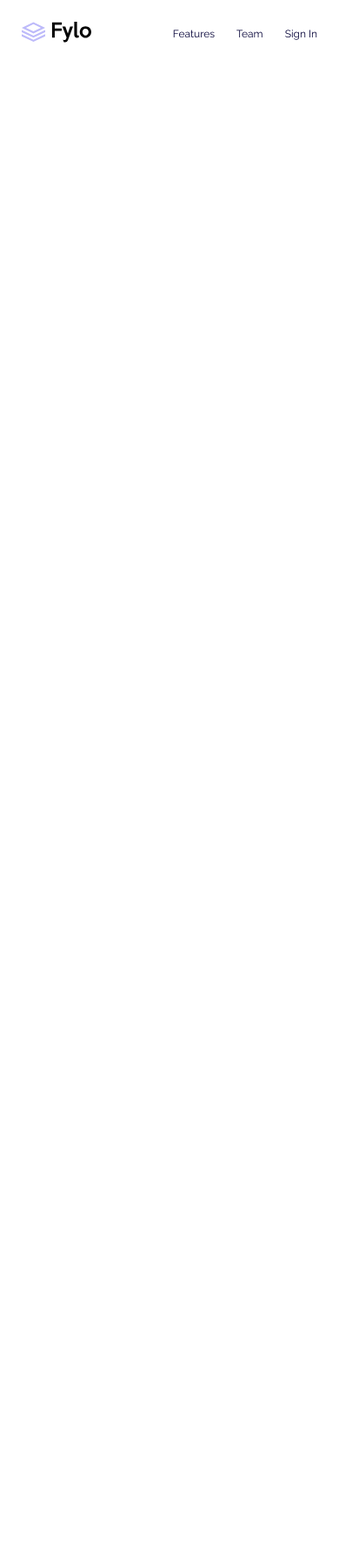
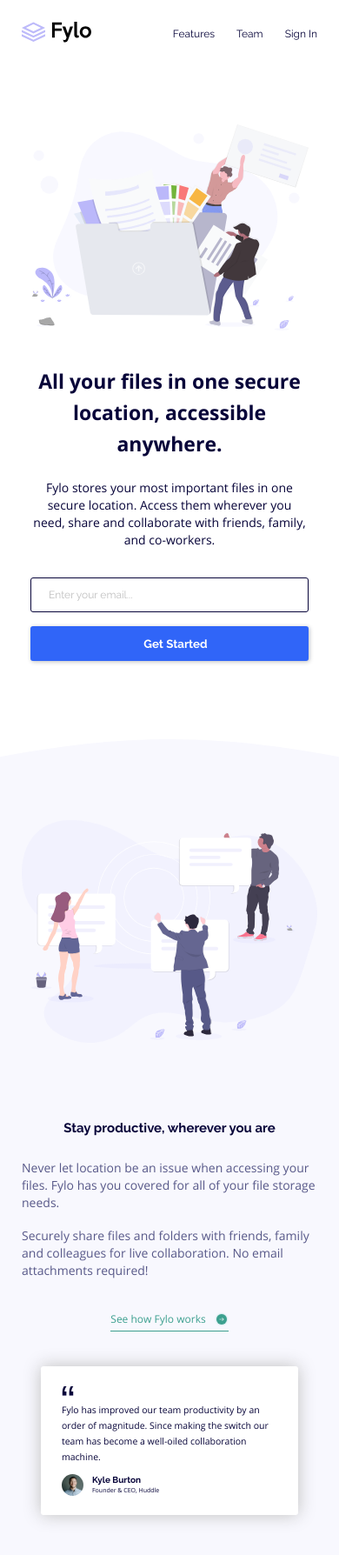
Before and after one commit to CeliaTois/Fylo__30062021, a website: page index.html in a window 390 px wide. Shown: the whole page at 87% size. Before the commit the page ends 844 px from the top, so only its background shows below. Drawn offline with Linux system fonts and the light colour scheme.

Commit message:
Mise en forme de la section 1 et de la section 2 pour la version phone

```diff
--- a/index.html
+++ b/index.html
@@ -27,8 +27,8 @@
     </header>
 
     <!-- Section 1 : Présentation -->
-    <!--<section id="presentation">
-        <aside id="presentations__image">
+    <section id="presentation">
+        <aside id="presentation__image">
             <img src="images/illustration-1.svg" alt="Illustration 1">
         </aside>
 
@@ -37,20 +37,20 @@
             <p>Fylo stores your most important files in one secure location.
             Access them wherever you need, share and collaborate with friends,
             family, and co-workers.</p>
-            <div id="presentation__text__register">
-                <div>
+            <div id="presentation__text__register" class="register">
+                <div id="presentation__text__register__input" class="register__input">
                     <input type="email" placeholder="Enter your email...">
                     <span>Please check you email</span>
                 </div>
-                <button>Get Started</button>
+                <button class="register__button">Get Started</button>
             </div>
         </article>
-    </section>-->
+    </section>
 
     <!-- Section 2 : Description -->
-    <!--<section id="description">
-        <aside>
-            <img id="description__illustration" src="images/illustration-2.svg" alt="Illustration 2">
+   <section id="description">
+        <aside id="description__image">
+            <img src="images/illustration-2.svg" alt="Illustration 2">
         </aside>
 
         <div>
@@ -81,7 +81,7 @@
                 </div>
             </aside>
         </div>
-    </section>-->
+    </section>
 
     <!-- Section 3 : Register -->
     <!--<section id="register">
--- a/sass/base/base.scss
+++ b/sass/base/base.scss
@@ -1,3 +1,7 @@
+html {
+	font-size: 62.5%;
+}
+
 * {
     list-style-type: none;
     text-decoration: none;
@@ -6,6 +10,6 @@
 body {
     margin: 0;
     font-family: $p-font;
-    font-size: 14px;
+    font-size: 1.4rem;
     color: $main-color;
 }
--- /dev/null
+++ b/sass/components/button.scss
@@ -0,0 +1,15 @@
+/* Button */
+.register__button {
+    font-family: $btn-font;
+    color: $btn-color;
+    background-color: $btn-background;
+    border: none;
+    border-radius: $border-radius;
+    padding-left: 20px;
+    height: map-get($map: $btn-height, $key: mobile);
+    box-shadow: 1px 1px 5px $placeholder-color;
+    cursor: pointer;
+    &:hover {
+        background-color: $btn-background-hover;
+    }
+}
--- /dev/null
+++ b/sass/components/input.scss
@@ -0,0 +1,31 @@
+/* Input */
+.register__input {
+    display: flex;
+    flex-direction: column;
+    & input {
+        border: 1px $main-color solid;
+        border-radius: $border-radius;
+        padding-left: 20px;
+        margin: 19px 0 16px 0;
+        height: map-get($map: $input-height, $key: mobile);
+        font-size: 1.2rem;
+        &::placeholder {
+            color: $placeholder-color;
+            font-family: $input-font;
+        }
+        &:not(:focus):invalid {
+            border: 1px $error-clr solid;
+            margin-bottom: 5px; /* Remove margin-bottom when the input is invalid */
+            & ~span {
+                display: flex; /* Show the error message */
+                color: $error-clr;
+                font-size: 1rem;
+                margin-bottom: 10px; /* Create a margin-bottom between the error message and the button */
+            }
+
+        }
+    }
+    & span {
+        display: none; /* Hide the error message */
+    }
+}
--- a/sass/layouts/header.scss
+++ b/sass/layouts/header.scss
@@ -1,6 +1,6 @@
 /* Header */
 header {
-    margin: map-get($map: $margin, $key: body);
+    margin: map-get($map: $margin-phone, $key: body);
     display: flex;
     justify-content: space-between;
     align-items: center;
@@ -15,7 +15,7 @@
     & ul {
         display: flex;
         font-family: $nav-font;
-        font-size: 0.75rem;
+        font-size: 1.2rem;
         margin: 0;
         padding: 0;
         & li {
--- a/sass/main.scss
+++ b/sass/main.scss
@@ -5,6 +5,10 @@
 @import "./base/base.scss";
 
 @import "./base/typography.scss";
+
+@import "./components/input.scss";
+
+@import "./components/button.scss";
 
 @import "./layouts/header.scss";
 
--- a/sass/pages/description.scss
+++ b/sass/pages/description.scss
@@ -0,0 +1,84 @@
+/* Section 2 : Description */
+#description {
+    background: url("../../images/bg-curve-mobile.svg") no-repeat;
+    background-size: 750% 100%; /* width height */
+    background-position-x: center;
+    padding: 93px map-get($map: $margin-phone, $key: body) 80px;
+    &__image {
+        & img {
+            width: 100%;
+        }
+    }
+    &__text {
+        & h2 {
+            font-family: $h2-font;
+            font-size: 1.5rem;
+            margin: 85px 0 27px;
+            text-align: center;
+        }
+        & .text {
+            color: hsl(238, 22%, 44%);
+            line-height: map-get($map: $p-height, $key: mobile);
+            margin-bottom: 18px;
+        }
+        &__link {
+            display: flex;
+            align-items: flex-end;
+            border-bottom: 1px $link-clr solid; /* Bottom border */
+            padding-bottom: 5px; /* Space between text and bottom border */
+            width: fit-content; /* Border's width = text + image */
+            margin: 37px auto; /* Center the div */
+            color: $link-clr;
+            cursor: pointer;
+            &:hover {
+                color: $link-clr-hover;
+                border-bottom: 1px $link-clr-hover solid;
+            }
+            & p {
+                margin: 0 10px 0 0;
+                font-size: 1.2rem;
+            }
+            &__arrow {
+                width: 16px;
+                height: auto;
+            }
+        }
+    }
+    &__review {
+        padding: 20px 24px 22px;
+        margin: 40px 22px 0;
+        background-color: #fff;
+        border-radius: $border-radius;
+        box-shadow: 0 0 20px $placeholder-color;
+        &__quotes {
+            width: 14px;
+            height: auto;
+        }
+        &__text {
+            font-size: 1.05rem;
+            margin-top: 2px;
+            line-height: 1.8rem;
+        }
+        &__person {
+            display: flex;
+            align-items: center;
+            & img {
+                width: 25px;
+                border-radius: 25px;
+                float: left;
+            }
+            &__infos {
+                margin-left: 10px;
+                & #name {
+                    margin: 0 0 2px;
+                    font-family: $h2-font;
+                    font-size: 1rem;
+                }
+                & #profession {
+                    margin: 0;
+                    font-size: 0.7rem;
+                }
+            }
+        }
+    }
+}
--- a/sass/pages/presentation.scss
+++ b/sass/pages/presentation.scss
@@ -0,0 +1,25 @@
+/* Section 1 : Présentation */
+#presentation {
+    margin: 90px map-get($map: $margin-phone, $key: presentation);
+    &__image {
+        & img {
+            width: 100%;
+        }
+    }
+    &__text {
+        text-align: center;
+        & h1 {
+            font-family: map-get($map: $h1-font, $key: phone);
+            font-size: 2.3rem;
+            margin-top: 36px;
+            line-height: 3.6rem;
+        }
+        & p {
+            line-height: map-get($map: $p-height, $key: mobile);
+        }
+        & .register {
+            display: flex;
+            flex-direction: column;
+        }
+    }
+}
--- a/sass/utils/variables.scss
+++ b/sass/utils/variables.scss
@@ -1,13 +1,30 @@
 /* Font-family */
 $nav-font: Raleway-Regular;
-$h1-font: (phones: OpenSans-Bold, tablet-desktop: Raleway-Bold);
+$h1-font: (phone: OpenSans-Bold, tablet-desktop: Raleway-Bold);
 $h2-font: Raleway-Bold;
 $p-font: OpenSans-Regular;
 $input-font: Raleway-Regular;
 $btn-font: Raleway-Bold;
 
+/* Font-size */
+
 /* Margins & Paddings */
-$margin: (body: 25px);
+$margin-phone: (body: 25px, presentation: 35px);
 
 /* Colors */
 $main-color: hsl(243, 87%, 12%);
+$placeholder-color: hsl(0, 0%, 75%);
+$error-clr: #eb9393;
+$btn-color: #FFF;
+$btn-background: hsl(224, 93%, 58%);
+$btn-background-hover: #6B9BFF;
+$link-clr: hsl(170, 45%, 43%);
+$link-clr-hover: hsl(169, 74%, 54%);
+
+/* Border-radius */
+$border-radius: 3px;
+
+/* Height */
+$input-height: (mobile: 36px, desktop: 60px);
+$btn-height: (mobile: 40px);
+$p-height: (mobile: 2rem);
```
Also changed, not shown: public/css/style.css, 1 other file.
